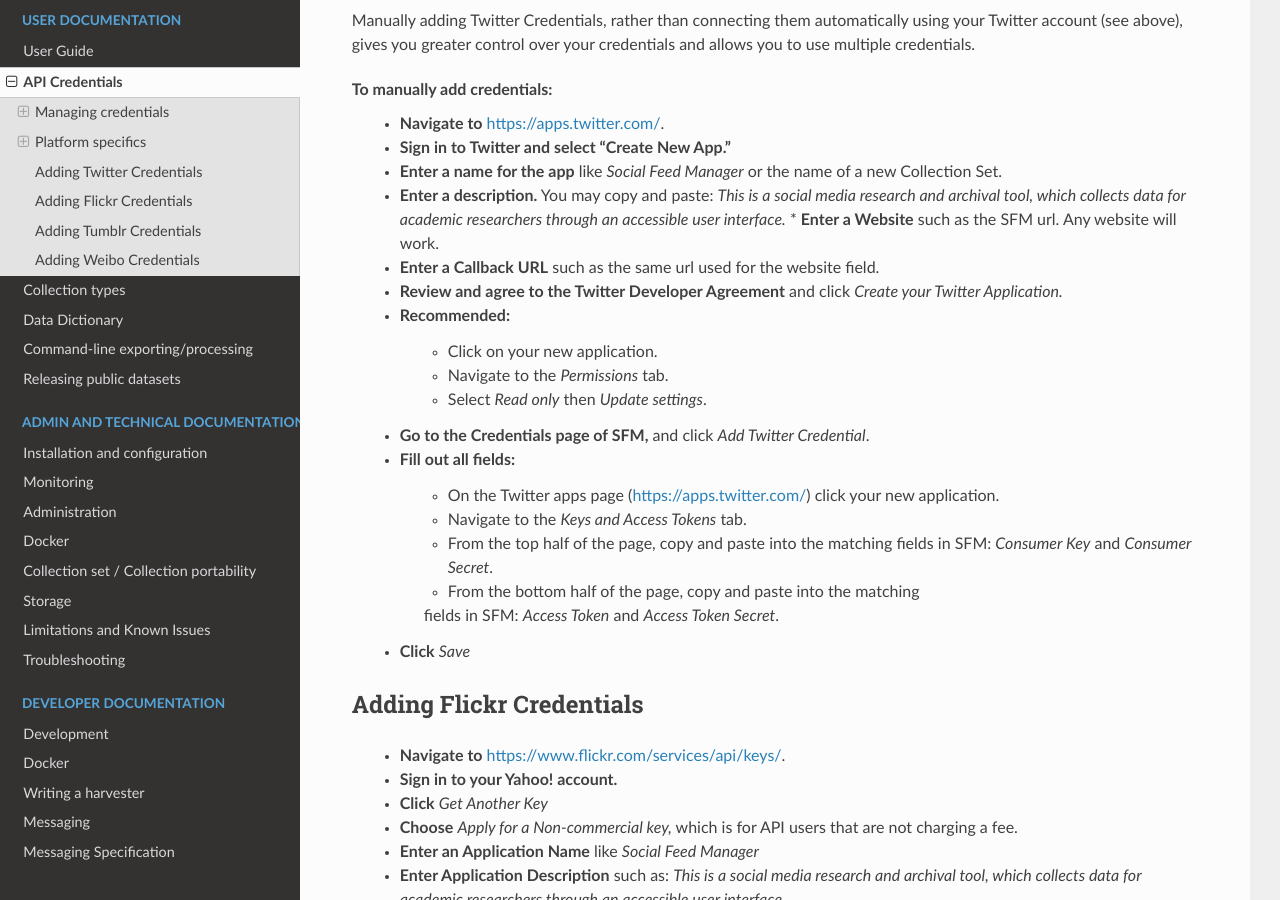
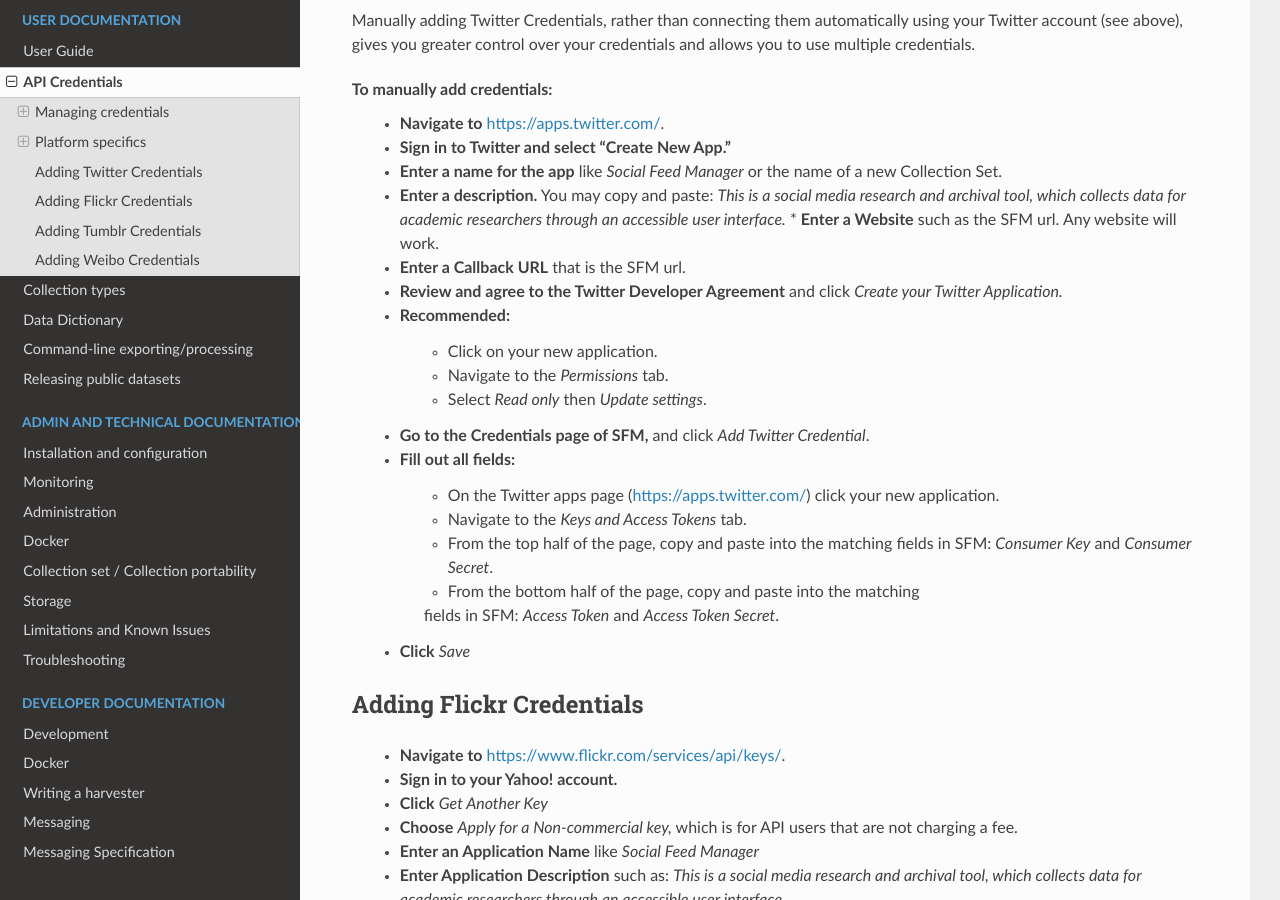
Before and after one commit to gwu-libraries/sfm-ui, a Sphinx documentation site: the page built from docs/credentials.rst, in a window 1280 px wide and 900 px high, scrolled down 1907 px. Built offline with Sphinx 7.4.7 and the Read the Docs theme 2.0.0, drawn with Linux system fonts in a browser that asks for light colours; pages that are not in the unit, such as notebooks, are missing from menus.

Commit message:
refs #925. Fixes Twitter links. Also, restore missing doc images.

```diff
--- a/docs/collections.rst
+++ b/docs/collections.rst
@@ -66,13 +66,13 @@
 
 Twitter searches collect tweets from the last 7-9 days that match search
 queries, similar to a regular search done on Twitter, using
-the `Twitter Search API <https://developer.twitter.com/en/docs/tweets/search/overview/basic-search>`_.
+the `Twitter Search API <https://developer.twitter.com/en/docs/tweets/search/overview/standard>`_.
 This is **not** a complete search of all tweets; results are limited
 both by time and arbitrary relevance (determined by Twitter).
 
 Search queries must follow standard search term formulation; permitted queries
 are listed in the documentation for the `Twitter Search API
-<https://developer.twitter.com/en/docs/tweets/search/overview/operator_descriptions>`_,
+<https://developer.twitter.com/en/docs/tweets/search/guides/standard-operators>`_,
 or you can construct a query
 using the `Twitter Advanced Search query builder
 <https://twitter.com/search-advanced>`_.
@@ -154,7 +154,7 @@
 **Location** collects tweets that were geolocated within specific parameters,
 based on a bounding box made using the southwest and northeast corner
 coordinates. See the `location parameter documentation
-<https://developer.twitter.com/en/docs/tweets/filter-realtime/guides/basic-stream-parameters#location>`_ for
+<https://developer.twitter.com/en/docs/tweets/filter-realtime/guides/basic-stream-parameters#locations>`_ for
 more information.
 
 Twitter will return a limited number of tweets, so filters that return many
--- a/docs/credentials.rst
+++ b/docs/credentials.rst
@@ -118,7 +118,7 @@
     *This is a social media research and archival tool, which collects data for
     academic researchers through an accessible user interface.*
     * **Enter a Website** such as the SFM url. Any website will work.
-  * **Enter a Callback URL** such as the same url used for the website field.
+  * **Enter a Callback URL** that is the SFM url.
   * **Review and agree to the Twitter Developer Agreement** and click *Create
     your Twitter Application.*
   * Recommended:
--- a/docs/data_dictionary.rst
+++ b/docs/data_dictionary.rst
@@ -23,7 +23,7 @@
 
 For more info about source tweet data, see the `Twitter API documentation
 <https://developer.twitter.com/en/docs>`_, including `Tweet data dictionaries
-<https://developer.twitter.com/en/docs/tweets/data-dictionary/overview/intro-to-tweet-json.html>`_.
+<https://developer.twitter.com/en/docs/tweets/data-dictionary/overview/intro-to-tweet-json>`_.
 
 Documentation about older archived tweets is archived by the Wayback Machine for
 the `Twitter API
```
Also changed, not shown: docs/images/quickstart/collection_set.png (added), docs/images/quickstart/collection_types.png (added), docs/images/quickstart/edit.png (added), docs/images/quickstart/excel.png (added), docs/images/quickstart/export.png (added), docs/images/quickstart/export_page.png (added), docs/images/quickstart/harvests.png (added), docs/images/quickstart/next_harvest.png (added), docs/images/quickstart/on.png (added), docs/images/quickstart/options.png (added), docs/images/quickstart/seeds.png (added), docs/images/quickstart/viz.png (added), 1 other file.
